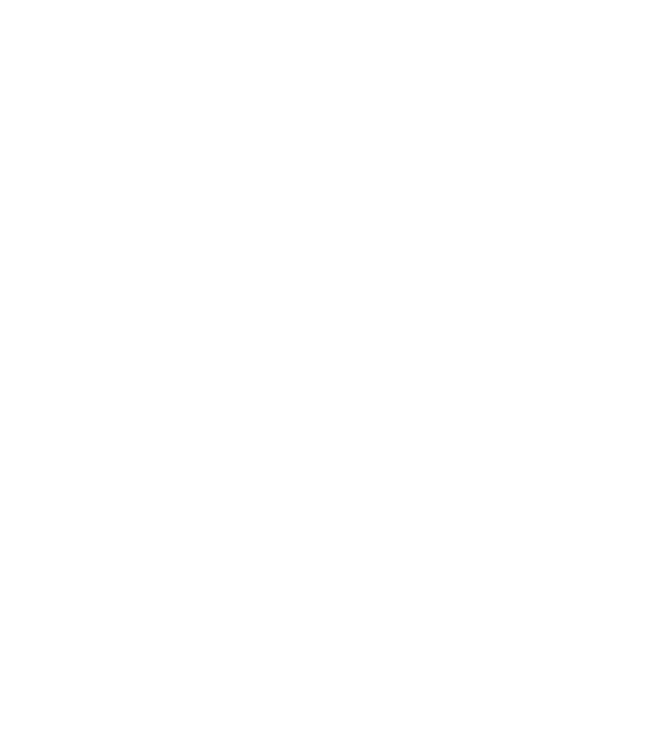
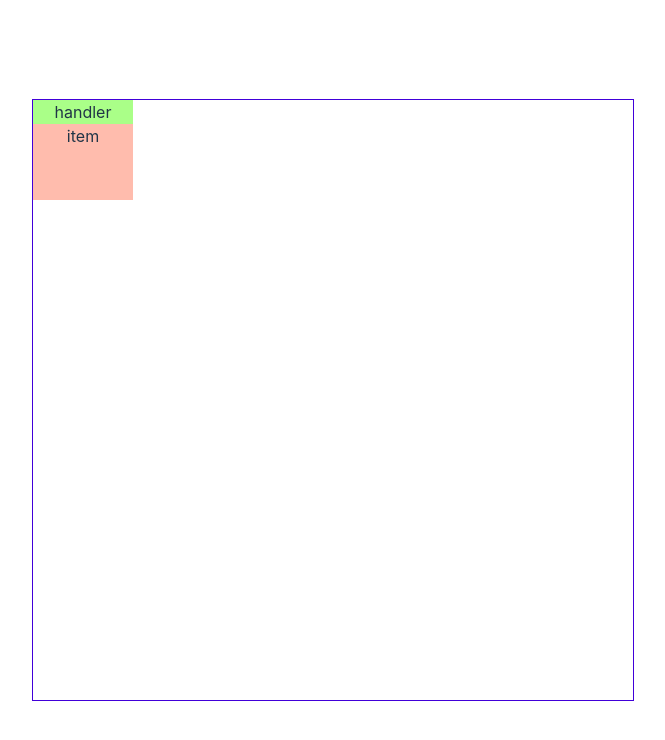
Before and after one commit to huangyuanyin/hyy-simple-dragline, a Vue app: page / in a window 1280 px wide. Shown: the top 740 px of the page, without its empty margins (307-972 px from the left). Built offline with nearby package versions, Linux system fonts and the light colour scheme.

Commit message:
feat 拖拽功能实现

```diff
--- a/src/App.vue
+++ b/src/App.vue
@@ -1,5 +1,24 @@
-<script setup lang="ts"></script>
+<script setup lang="ts">
+import DragItem from './components/drag-item.vue'
+</script>
 
-<template></template>
+<template>
+  <div>
+    <div class="drag-container">
+      <DragItem />
+      <DragItem />
+      <DragItem />
+      <DragItem />
+      <DragItem />
+    </div>
+  </div>
+</template>
 
-<style scoped></style>
+<style scoped>
+.drag-container {
+  position: relative;
+  width: 600px;
+  height: 600px;
+  border: 1px solid #4100d9;
+}
+</style>
--- /dev/null
+++ b/src/components/drag-item.vue
@@ -0,0 +1,44 @@
+<script lang="ts" setup>
+import { onBeforeUnmount, onMounted, ref } from 'vue'
+import { registerDragElement } from '../feature/drag-element'
+
+const dragItemRef = ref<HTMLElement | null>(null)
+const handlerRef = ref<HTMLElement | null>(null)
+let destory: (() => void) | null = null
+
+onMounted(() => {
+  if (dragItemRef.value && handlerRef.value) {
+    destory = registerDragElement({
+      container: dragItemRef.value,
+      dragHandler: handlerRef.value
+    })
+  }
+})
+
+onBeforeUnmount(() => {
+  destory && destory()
+})
+</script>
+
+<template>
+  <div ref="dragItemRef" class="item">
+    <div ref="handlerRef" class="handler">handler</div>
+    <div>item</div>
+  </div>
+</template>
+
+<style scoped>
+.item {
+  position: absolute;
+  top: 0;
+  left: 0;
+  width: 100px;
+  height: 100px;
+  background-color: #ffbcad;
+}
+
+.handler {
+  background-color: #af8;
+  cursor: move;
+}
+</style>
--- /dev/null
+++ b/src/feature/drag-element.ts
@@ -0,0 +1,64 @@
+export interface DragElementOptions {
+  container: HTMLElement
+  dragHandler?: HTMLElement
+  onDragStart?: (event: MouseEvent) => void
+  onDrag?: (event: MouseEvent) => void
+  onDragEnd?: (event: MouseEvent) => void
+}
+
+export function registerDragElement(options: DragElementOptions) {
+  const { container, dragHandler = container, onDragStart, onDrag, onDragEnd } = options
+
+  let isDragging = false
+  // 鼠标位置
+  let startX = 0
+  let startY = 0
+
+  // 元素位置
+  let startLeft = 0
+  let startTop = 0
+
+  const onMouseStart = (event: MouseEvent) => {
+    isDragging = true
+    const { clientX: x, clientY: y } = event
+    startX = x
+    startY = y
+
+    startLeft = container.offsetLeft
+    startTop = container.offsetTop
+
+    onDragStart?.(event)
+  }
+
+  const onMouseMove = (event: MouseEvent) => {
+    if (isDragging) {
+      const { clientX: x, clientY: y } = event
+
+      const deltaX = x - startX
+      const deltaY = y - startY
+
+      container.style.left = `${startLeft + deltaX}px`
+      container.style.top = `${startTop + deltaY}px`
+
+      onDrag?.(event)
+    }
+  }
+
+  const onMouseUp = (event: MouseEvent) => {
+    if (isDragging) {
+      isDragging = false
+
+      onDragEnd?.(event)
+    }
+  }
+
+  dragHandler.addEventListener('mousedown', onMouseStart, false)
+  document.addEventListener('mousemove', onMouseMove, false)
+  document.addEventListener('mouseup', onMouseUp)
+
+  return () => {
+    dragHandler.removeEventListener('mousedown', onMouseStart, false)
+    document.removeEventListener('mousemove', onMouseMove, false)
+    document.removeEventListener('mouseup', onMouseUp)
+  }
+}
```
